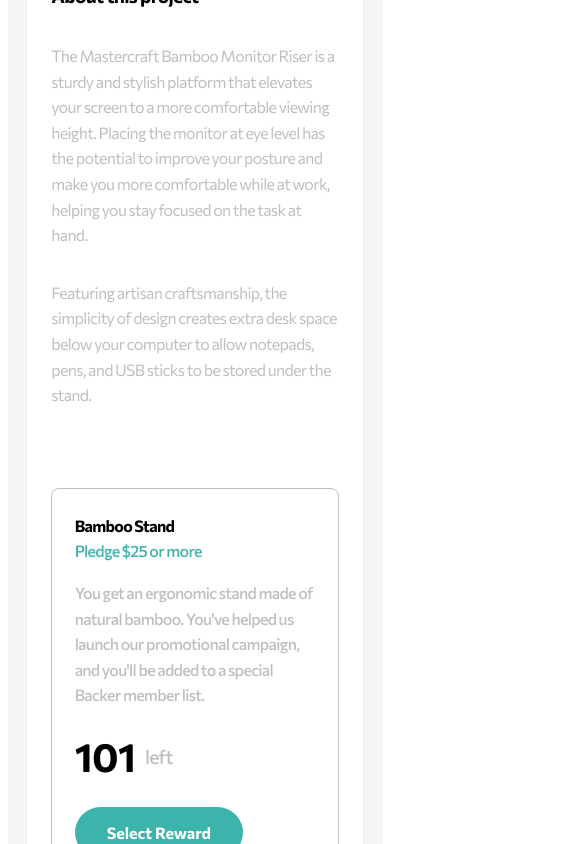
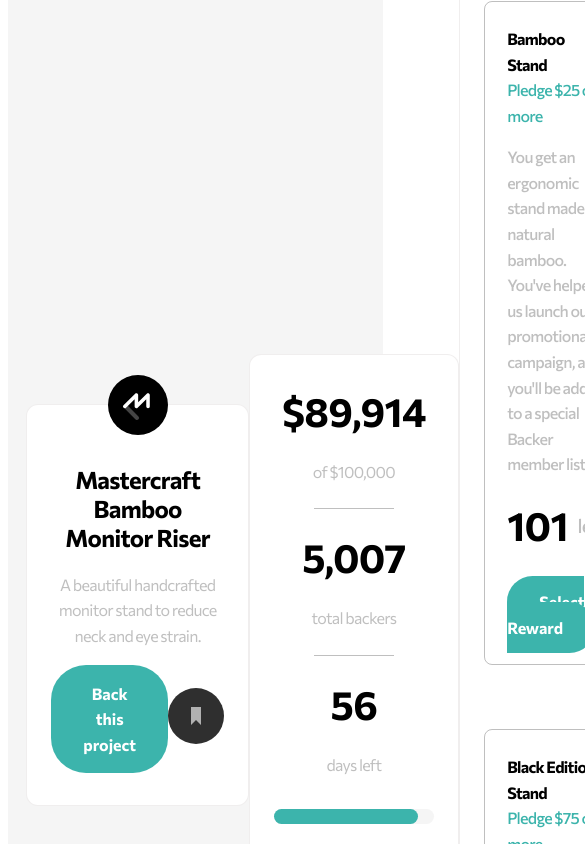
Before and after one commit to steppan26/Challenge-04--Crowdfunding-Product-Page, a React (Create React App) app: page / in a window 390 px wide. Shown: the part 1156-2000 px from the top of the page, 585 px wide, since content can reach past the window. Built offline with nearby package versions, Linux system fonts and the light colour scheme.

Commit message:
working and completed mobile version. Need to research react media queries for desktop mode

```diff
--- a/src/App.css
+++ b/src/App.css
@@ -51,3 +51,9 @@
     margin-bottom: 1.5em;
     padding: 1em 1.5em;
 }
+
+@media only screen and (max-width: 600px) {
+    .articleWrapper{
+        flex-direction: row;
+    }
+}
--- a/src/App.js
+++ b/src/App.js
@@ -20,23 +20,29 @@ class App extends Component{
         modalIsOpen: false,
         linkedBtnsArray: [],
         pledgeValues: [0,25,75,200],
-        pledgesRemaining: [101,64,0]
+        pledgesRemaining: [101,64,0],
+        bookmarkIsOn: false
       }
     }
 
   componentDidMount(){
-    this.createProgressBar()
+    this.setProgressBar()
     this.createStateLinkBtnsArrayAndEventListener()
     this.createPledgeSubmitBtns()
     this.createPledgeConfirmationBtn()
+    this.setBookmarkClickEvent()
   }
 
-  createProgressBar(){
+  setProgressBar(){
     //convert values from state into $dollar value
     const progressBar = document.getElementById("progressBar");
-    let dollarsBackedValue = Number(this.state.dollarsBacked);
-    let progressBarPercent = (100*(dollarsBackedValue / this.state.projectTargetValue)) + "%";
-    progressBar.style.width = progressBarPercent;
+    let progressBarValue = (100*(Number(this.state.dollarsBacked / this.state.projectTargetValue)))
+    //stop bar from displaying further than 100%
+    if(progressBarValue >= 100){
+      progressBarValue = 100
+    }
+
+    progressBar.style.width = progressBarValue + "%";
   }
 
   createStateLinkBtnsArrayAndEventListener(){
@@ -90,6 +96,19 @@ class App extends Component{
     })
   }
 
+  setBookmarkClickEvent(){
+    const bookmarkIcon = document.getElementById("bookmarkBtnColor")
+    bookmarkIcon.addEventListener("click", () =>{
+      if(!this.state.bookmarkIsOn){
+        document.getElementById("bookmarkBtnColor").children[0].style.fill = "var(--clr-primary-cyan)"
+      } else {
+        document.getElementById("bookmarkBtnColor").children[0].style.fill = "#2F2F2F"
+      }
+      let bookmarkNewState = !this.state.bookmarkIsOn
+      this.setState({bookmarkIsOn: bookmarkNewState})
+    })
+  }
+
 
   buttonClicked(e){
     let linkId = this.getLinkId(e);
@@ -135,10 +154,11 @@ class App extends Component{
   }
 
   btnEventListner(e, pledgeValues){
-    //create inputBox array for easy selection
+    //Retrieve user-inputed value and assign to inputValue
     const inputValue = e.target.parentElement.getElementsByClassName("pledgeInputBox")[0].children[0].value;
     //get active pledge section position in pledgeSection array then once found add its index
-    //to pledgeSectionIndex
+    //to pledgeSectionIndex. This index value can then be used to obtain correct values in
+    //the relevant state arrays
     let pledgeSectionIndex = 0
     const pledgeSectionArray = Array.from(document.getElementById("modal").getElementsByClassName("pledgeSection"))
     pledgeSectionArray.forEach((pledgeSection, index) =>{
@@ -238,8 +258,6 @@ class App extends Component{
     const updatePledgeExtension = (radioEvent) =>{
         this.sectionSelected(radioEvent.target)
     }
-    // if(this.state.pledgesRemaining[2] === 0){
-    // }
 
     return(
       <div id="App" className="defaultTheme mobile">
--- a/src/Components/Bookmark.css
+++ b/src/Components/Bookmark.css
@@ -1,21 +1,4 @@
-.bookmarkBtn{
-    display: inline-flex;
-    flex-direction: row;
-    align-items: center;
-    justify-content: flex-start;
-    color: gray;
-    height: auto;
-    background-image: url("../images/icon-bookmark.svg");
-    background-size: 60px !important;
-    background-repeat: no-repeat;
-    background-position: left;
-    max-height: fit-content;
+#bookmarkBtn{
+    position: relative;
+    cursor: pointer;
 }
-
-.bookmarkImg{
-    position: relative;
-}
-
-.bookmarkText{
-    font-weight: var(--ff-wght-button);
-}
--- a/src/Components/Bookmark.js
+++ b/src/Components/Bookmark.js
@@ -1,11 +1,24 @@
 import React from 'react';
-import BookmarkLogo from '../images/icon-bookmark.svg';
 import './Bookmark.css';
 
-const Bookmark = () =>{
+const Bookmark = (props) =>{
+
     return(
-        <div className="bookmarkBtn">
-            <img className="bookmarkImg" src={BookmarkLogo} alt='bookmark logo' width='60' />
+        <div id="bookmarkBtn" onClick={props.onClick}>
+            <svg width="56" height="56" xmlns="http://www.w3.org/2000/svg">
+                <g  id="bookmarkBtnColor" fill="none" fillRule="evenodd">
+                    <circle
+                        fill="#2F2F2F"
+                        cx="28"
+                        cy="28"
+                        r="28"
+                    />
+                    <path
+                        fill="#B1B1B1"
+                        d="M23 19v18l5-5.058L33 37V19z"
+                    />
+                </g>
+            </svg>
         </div>
     );
 }
--- a/src/Components/LandingCard.js
+++ b/src/Components/LandingCard.js
@@ -5,6 +5,7 @@ import Button from '../Components/Button';
 import Bookmark from '../Components/Bookmark';
 
 const LandingCard = () => {
+
     return(
         <div className="landingCard card">
             <img src= {Logo} alt="mastercraft logo" className="masterclassLogo" />
--- a/src/Components/PledgeExtension.js
+++ b/src/Components/PledgeExtension.js
@@ -8,7 +8,7 @@ const PledgeExtension = (props) =>{
             <p>Enter your pledge</p>
             <div className="inputs">
                 <span className="pledgeInputBox">
-                    $ <input type="text" name="url" autoFocus />
+                    $ <input type="text" name="pledgeInput" autoFocus />
                 </span>
                 <Button className="btnPledge"
                     display ="inline"
--- a/src/Containers/PledgeSection.css
+++ b/src/Containers/PledgeSection.css
@@ -1,10 +1,3 @@
-.hidePledge{
-
-}
-
-.showPledge{
-    display: block;
-}
 .pledgeSection{
     width: 100%;
     border-radius: 8px;
```
